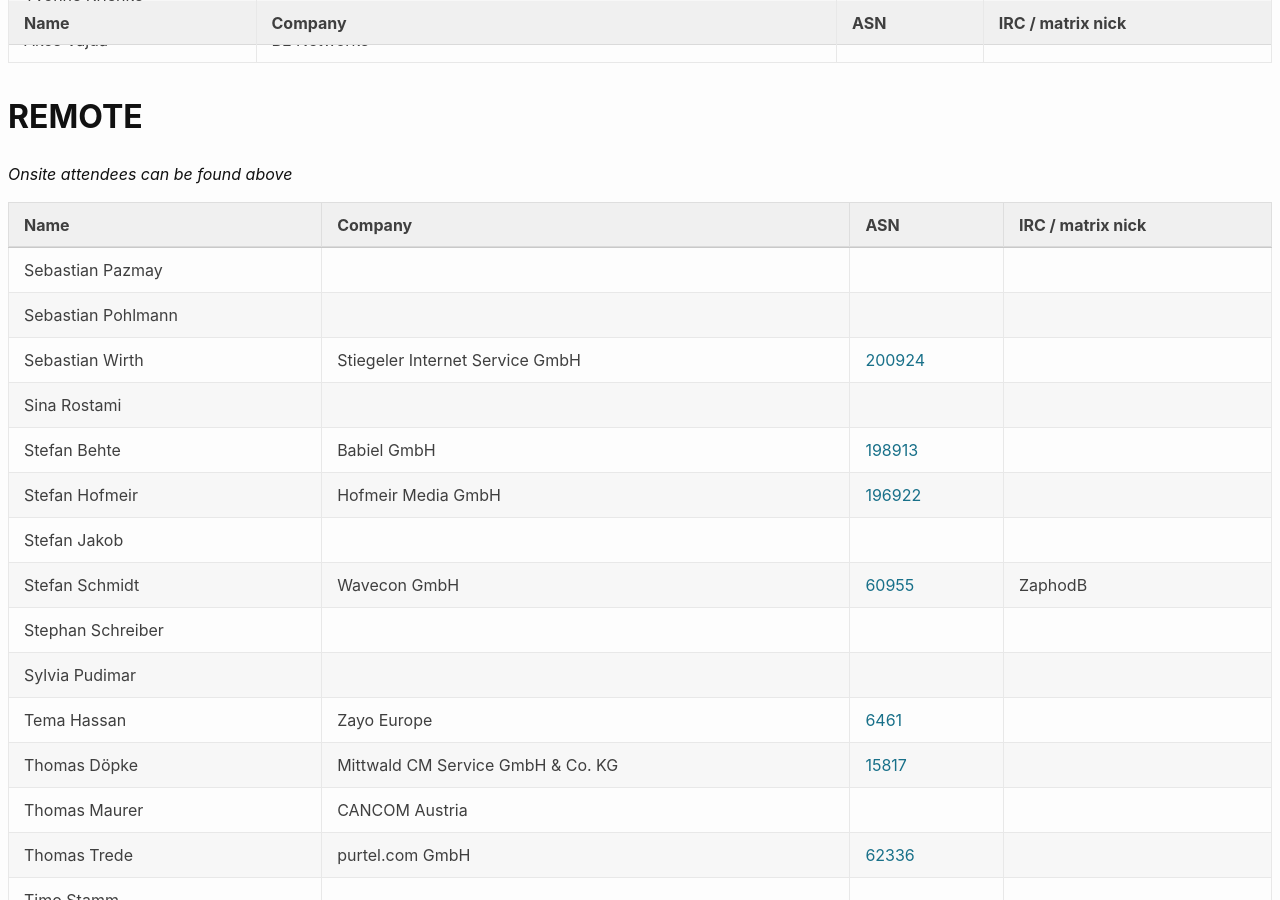
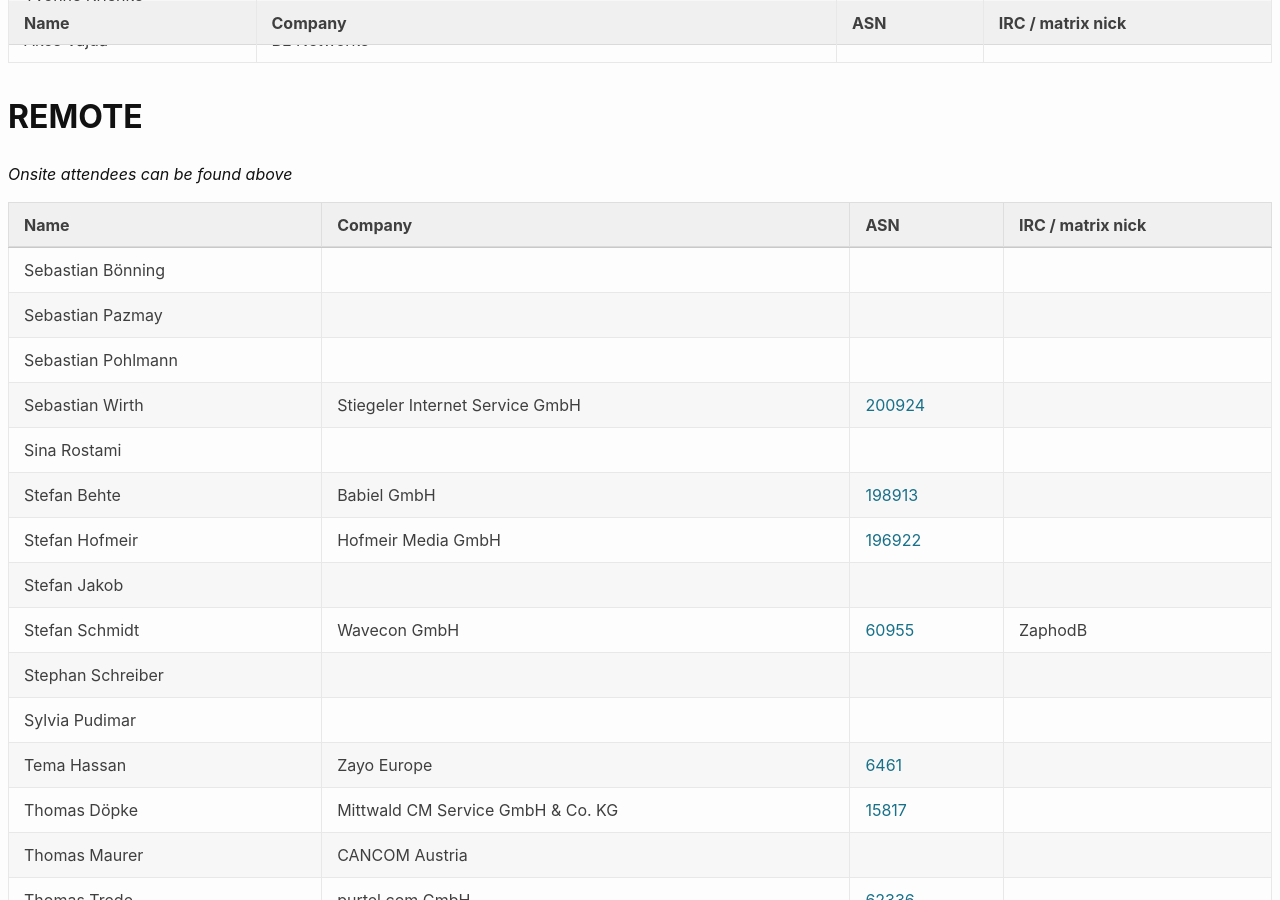
Before and after one commit to denog/pretix-attendeelist, a Jekyll site: the page built from denog16/index.markdown, in a window 1280 px wide and 900 px high, scrolled down 24669 px. Built offline with Jekyll 4.4.1, drawn with Linux system fonts in a browser that asks for light colours.

Commit message:
Latest data: Fri Nov  8 09:11:05 UTC 2024

```diff
--- a/_data/attendees_denog16_online.json
+++ b/_data/attendees_denog16_online.json
@@ -1,4 +1,10 @@
 [
+  {
+    "name": "Sebastian Bönning",
+    "company": null,
+    "irc": null,
+    "asn": null
+  },
   {
     "name": "Sebastian Pazmay",
     "company": null,
```
